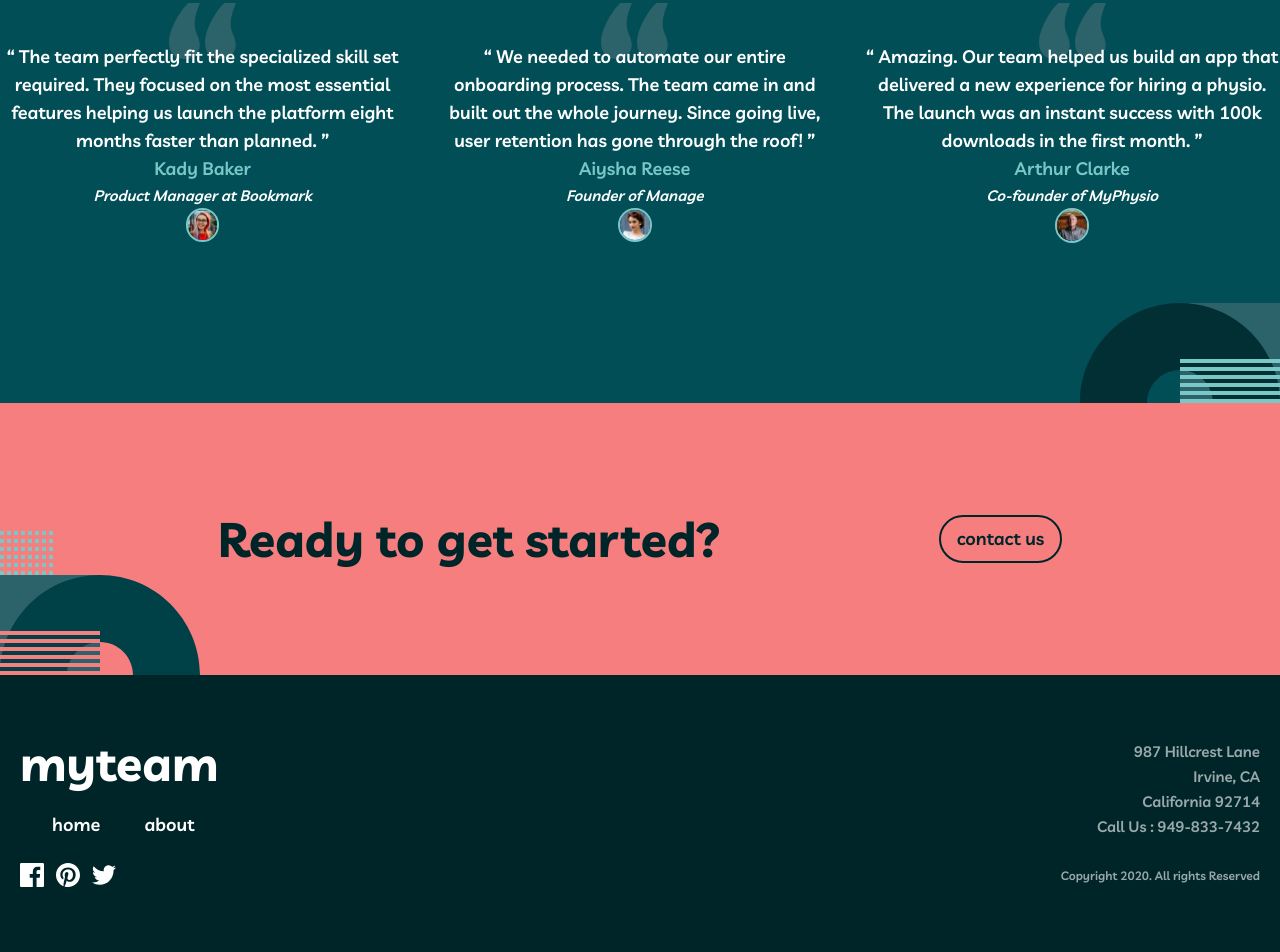
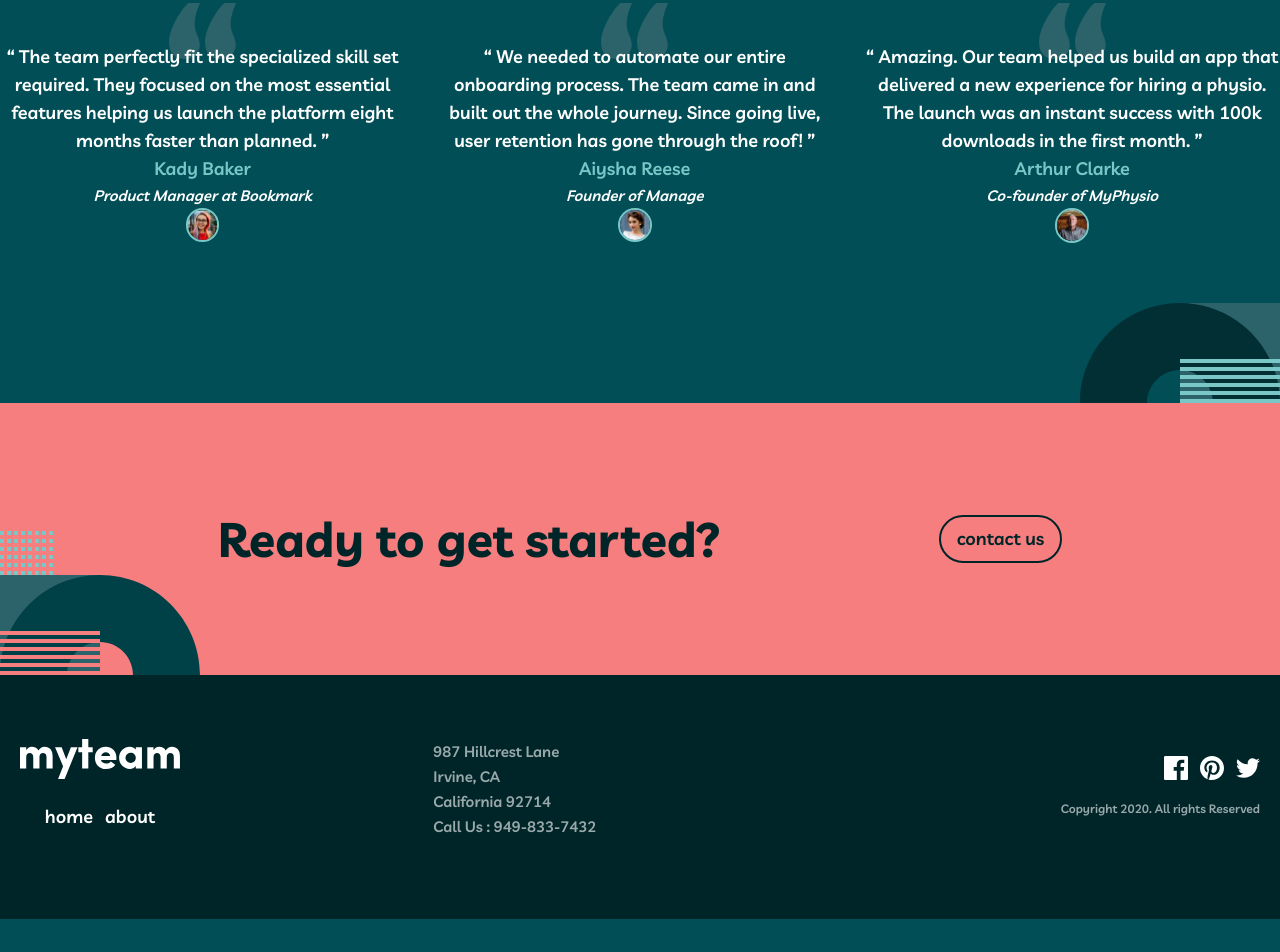
Before and after one commit to jokay03J-V2/myteam-multi-page, a website built with Vite: page index.html in a window 1280 px wide. Shown: the part 1305-2257 px from the top of the page. After the commit the page ends 2224 px from the top, so only its background shows below. Built offline with nearby package versions, Linux system fonts and the light colour scheme.

Commit message:
fix: update footer layout

```diff
--- a/index.html
+++ b/index.html
@@ -152,31 +152,29 @@
         us</a>
     </section>
   </main>
-  <footer class="bg-darkGreen py-16 md:flex md:flex-wrap md:px-5">
-    <div class="md:flex md:flex-col md:w-2/12">
-      <h2 class="text-center text-h2 md:w-fit">myteam</h2>
+  <footer class="bg-darkGreen py-16 md:px-5 md:grid md:grid-cols-2 lg:grid-cols-3">
+    <div class="flex flex-col items-center md:w-fit lg:row-span-2">
+      <img src="./assets/logo.svg" alt="logo" class="w-3/6 md:w-auto">
       <nav>
-        <ul class="flex text-body1 justify-center gap-3 my-6 md:justify-evenly md:w-full">
+        <ul class="flex text-body1 justify-center gap-3 my-6 md:justify-between">
           <li><a href="/">home</a></li>
           <li><a href="./about.html">about</a></li>
         </ul>
       </nav>
     </div>
-    <address class="flex flex-col items-center opacity-60 not-italic md:w-10/12 md:items-end">
+    <address class="flex flex-col items-center opacity-60 not-italic md:items-end lg:row-span-2 lg:items-start">
       <div>987 Hillcrest Lane</div>
       <div>Irvine, CA</div>
       <div>California 92714</div>
       <a href="tel:+1949-833-7432">Call Us : 949-833-7432</a>
     </address>
-    <div class="md:flex md:items-center md:w-full md:justify-between">
-      <ul class="flex justify-center items-center mt-6 mb-2 gap-3 md:m-0">
-        <li><img src="./assets/icon-facebook.svg" alt="facebook icon"></li>
-        <li><img src="./assets/icon-pinterest.svg" alt="pinterest icon"></li>
-        <li><img src="./assets/icon-twitter.svg" alt="twitter icon"></li>
-      </ul>
-      <small class="first-letter:uppercase opacity-60 text-center block">copyright 2020. All rights
-        Reserved</small>
-    </div>
+    <ul class="flex justify-center items-center mt-6 mb-2 gap-3 md:m-0 md:justify-start lg:justify-end">
+      <li><img src="./assets/icon-facebook.svg" alt="facebook icon"></li>
+      <li><img src="./assets/icon-pinterest.svg" alt="pinterest icon"></li>
+      <li><img src="./assets/icon-twitter.svg" alt="twitter icon"></li>
+    </ul>
+    <small class="first-letter:uppercase opacity-60 text-center block md:text-end">copyright 2020. All rights
+      Reserved</small>
   </footer>
   <script type="module" src="./index.js"></script>
 </body>
```
